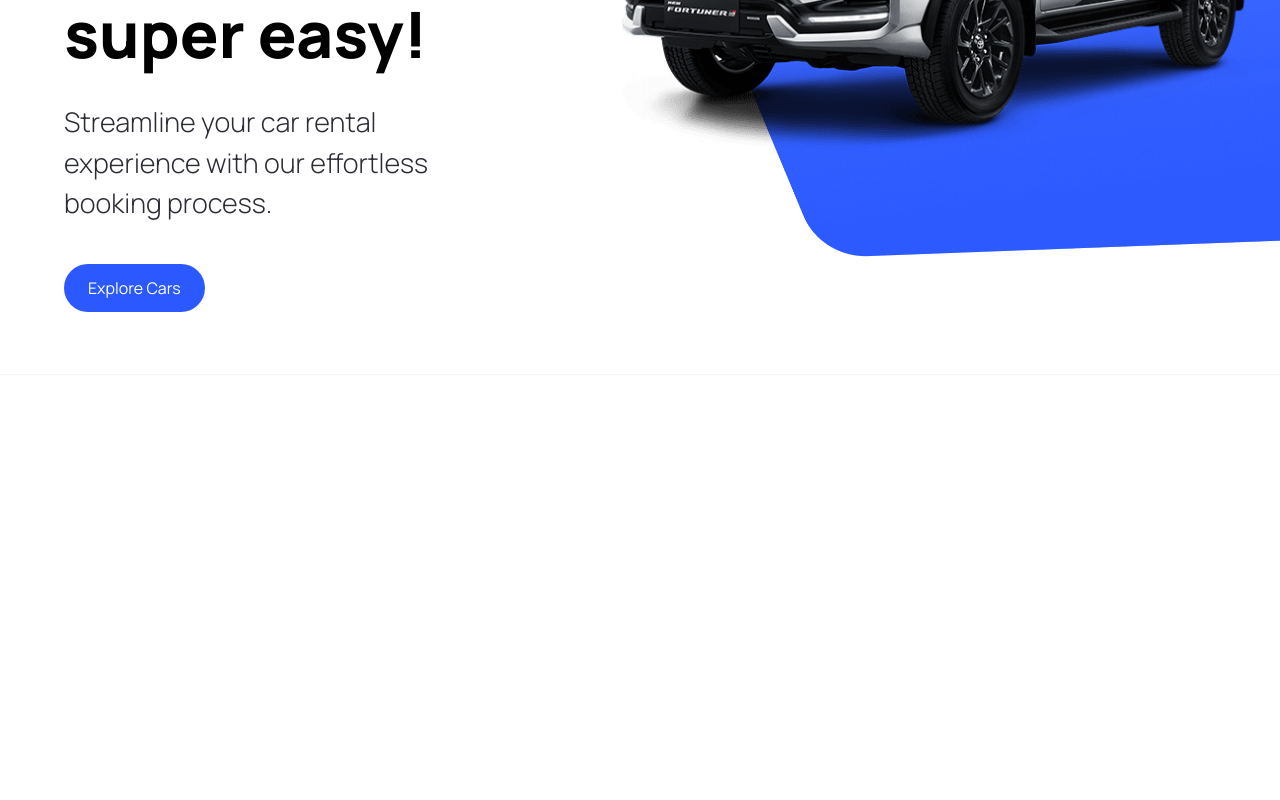
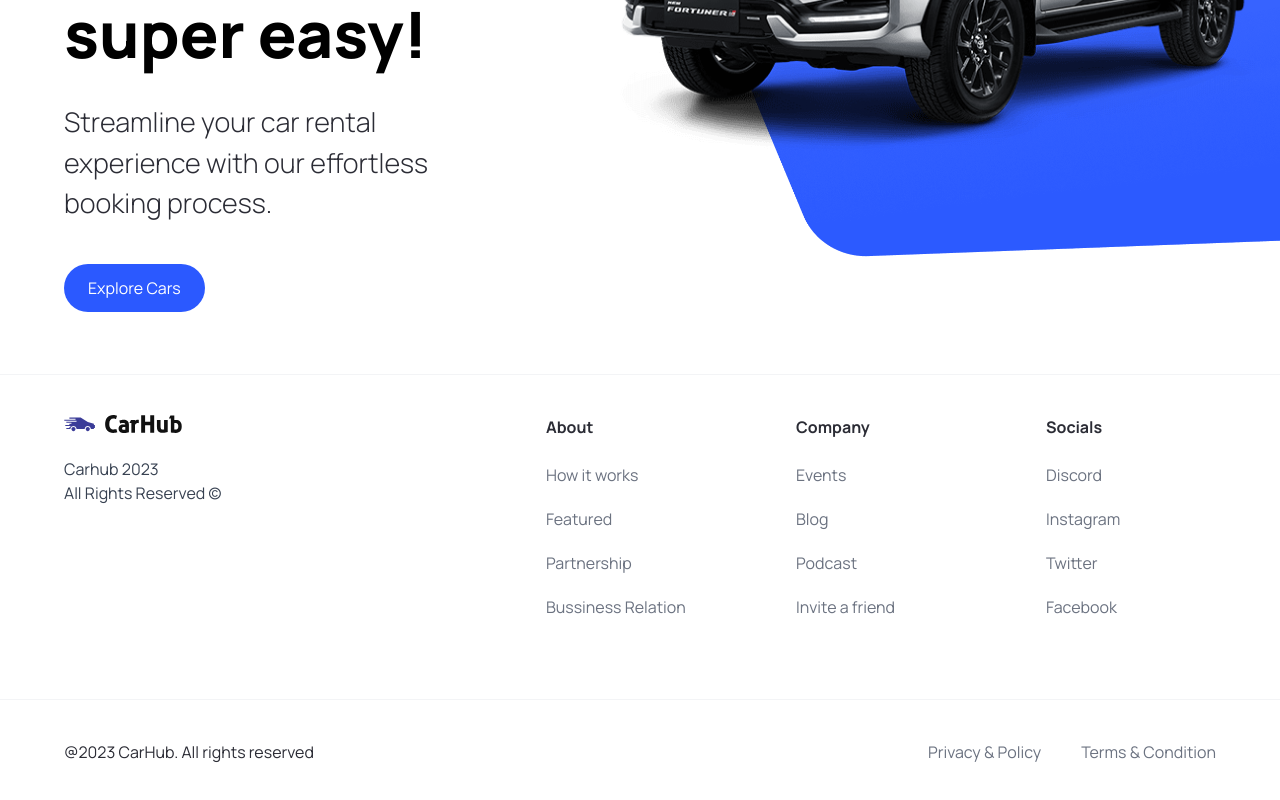
Before and after one commit to SaiSawant1/car-show-case, a Next.js app: page / in a window 1280 px wide. Shown: the part 446-1246 px from the top of the page. Before the commit the page ends 821 px from the top, so only its background shows below. Built offline with nearby package versions, Linux system fonts and the light colour scheme.

Commit message:
hero section completed

```diff
--- a/components/Footer.tsx
+++ b/components/Footer.tsx
@@ -1,11 +1,53 @@
-import Image from "next/image"
-import Link from "next/link"
-const Footer = () => {
-  return (
-    <footer className="flex flex-col text-black-100 mt-5 border-t border-gray-100">
 
-    </footer>
-  )
-}
+import Image from "next/image";
+import Link from "next/link";
 
-export default Footer
+import { footerLinks } from "@/constants";
+
+const Footer = () => (
+  <footer className='flex flex-col text-black-100  mt-5 border-t border-gray-100'>
+    <div className='flex max-md:flex-col flex-wrap justify-between gap-5 sm:px-16 px-6 py-10'>
+      <div className='flex flex-col justify-start items-start gap-6'>
+        <Image src='/logo.svg' alt='logo' width={118} height={18} className='object-contain' />
+        <p className='text-base text-gray-700'>
+          Carhub 2023 <br />
+          All Rights Reserved &copy;
+        </p>
+      </div>
+
+      <div className="footer__links">
+        {footerLinks.map((item) => (
+          <div key={item.title} className="footer__link">
+            <h3 className="font-bold">{item.title}</h3>
+            <div className="flex flex-col gap-5">
+              {item.links.map((link) => (
+                <Link
+                  key={link.title}
+                  href={link.url}
+                  className="text-gray-500"
+                >
+                  {link.title}
+                </Link>
+              ))}
+            </div>
+          </div>
+        ))}
+      </div>
+    </div>
+
+    <div className='flex justify-between items-center flex-wrap mt-10 border-t border-gray-100 sm:px-16 px-6 py-10'>
+      <p>@2023 CarHub. All rights reserved</p>
+
+      <div className="footer__copyrights-link">
+        <Link href="/" className="text-gray-500">
+          Privacy & Policy
+        </Link>
+        <Link href="/" className="text-gray-500">
+          Terms & Condition
+        </Link>
+      </div>
+    </div>
+  </footer>
+);
+
+export default Footer;
--- /dev/null
+++ b/constants/index.ts
@@ -0,0 +1,101 @@
+export const manufacturers = [
+    "Acura",
+    "Alfa Romeo",
+    "Aston Martin",
+    "Audi",
+    "Bentley",
+    "BMW",
+    "Buick",
+    "Cadillac",
+    "Chevrolet",
+    "Chrysler",
+    "Citroen",
+    "Dodge",
+    "Ferrari",
+    "Fiat",
+    "Ford",
+    "GMC",
+    "Honda",
+    "Hyundai",
+    "Infiniti",
+    "Jaguar",
+    "Jeep",
+    "Kia",
+    "Lamborghini",
+    "Land Rover",
+    "Lexus",
+    "Lincoln",
+    "Maserati",
+    "Mazda",
+    "McLaren",
+    "Mercedes-Benz",
+    "MINI",
+    "Mitsubishi",
+    "Nissan",
+    "Porsche",
+    "Ram",
+    "Rolls-Royce",
+    "Subaru",
+    "Tesla",
+    "Toyota",
+    "Volkswagen",
+    "Volvo",
+  ];
+
+  export const yearsOfProduction = [
+    { title: "Year", value: "" },
+    { title: "2015", value: "2015" },
+    { title: "2016", value: "2016" },
+    { title: "2017", value: "2017" },
+    { title: "2018", value: "2018" },
+    { title: "2019", value: "2019" },
+    { title: "2020", value: "2020" },
+    { title: "2021", value: "2021" },
+    { title: "2022", value: "2022" },
+    { title: "2023", value: "2023" },
+  ];
+
+  export const fuels = [
+    {
+      title: "Fuel",
+      value: "",
+    },
+    {
+      title: "Gas",
+      value: "Gas",
+    },
+    {
+      title: "Electricity",
+      value: "Electricity",
+    },
+  ];
+
+  export const footerLinks = [
+    {
+      title: "About",
+      links: [
+        { title: "How it works", url: "/" },
+        { title: "Featured", url: "/" },
+        { title: "Partnership", url: "/" },
+        { title: "Bussiness Relation", url: "/" },
+      ],
+    },
+    {
+      title: "Company",
+      links: [
+        { title: "Events", url: "/" },
+        { title: "Blog", url: "/" },
+        { title: "Podcast", url: "/" },
+        { title: "Invite a friend", url: "/" },
+      ],
+    },
+    {
+      title: "Socials",
+      links: [
+        { title: "Discord", url: "/" },
+        { title: "Instagram", url: "/" },
+        { title: "Twitter", url: "/" },
+        { title: "Facebook", url: "/" },
+      ],
+    },
+  ];
```
